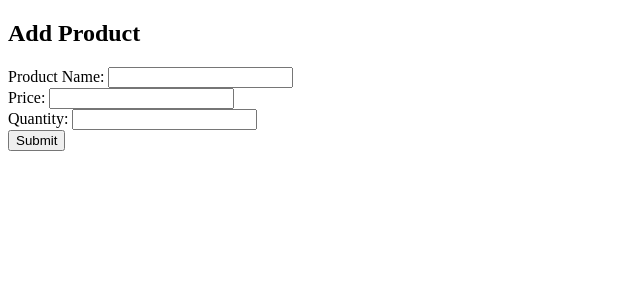
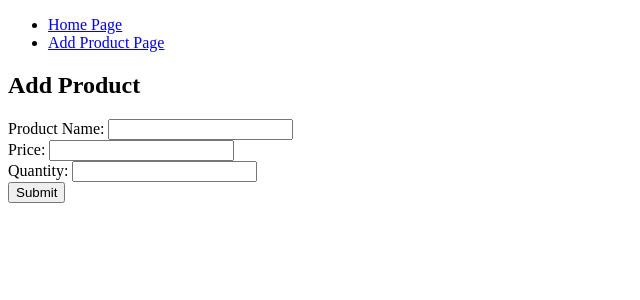
Before and after one commit to chuhuangXY/Group-Admin-estore, a PHP site: page / in a window 1280 px wide. Shown: the top 300 px of the page, without its empty margins (0-640 px from the left). Run offline with PHP 8.4, Linux system fonts and the light colour scheme.

Commit message:
added nav bar links no css yet

```diff
--- a/index.php
+++ b/index.php
@@ -7,6 +7,17 @@
     <title>Document</title>
 </head>
 <body>
+    <nav>
+
+        <ul>
+            <li>
+                <a href="index.php"> Home Page</a>
+            </li>
+            <li>
+            <a href="Add_product.php"> Add Product Page</a>
+            </li>
+        </ul>
+    </nav>
     <h2>Add Product</h2>
     <form action="index.php" method='post'>
         <label for="pname">Product Name:</label>
```
